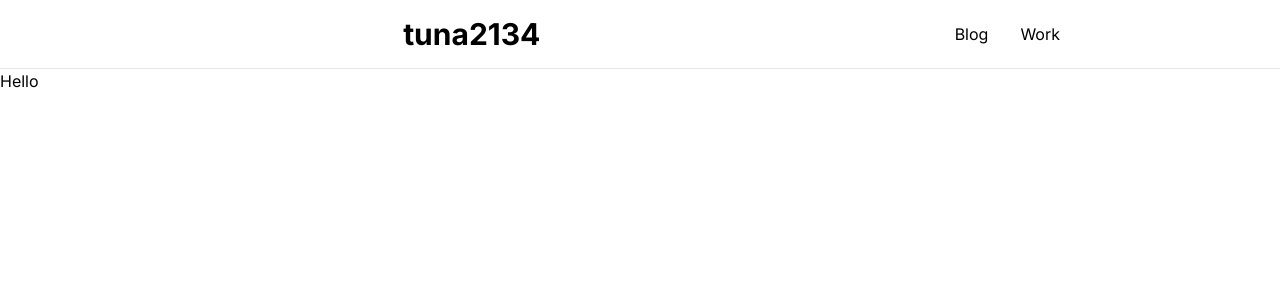
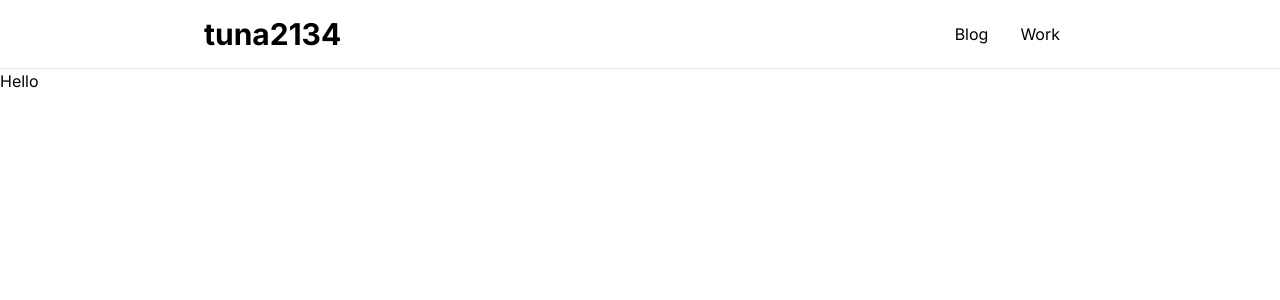
Before and after one commit to tuna2134-archive/website, a Next.js app: page / in a window 1280 px wide. Shown: the top 300 px of the page. Built offline with nearby package versions, Linux system fonts and the light colour scheme.

Commit message:
Update header.tsx

```diff
--- a/src/app/header.tsx
+++ b/src/app/header.tsx
@@ -15,7 +15,7 @@ export default function Header() {
   return (
     <header className="items-center relative flex border-b">
       <div className="px-3 sm:px-4.5 w-full flex max-w-4xl mx-auto py-4 items-center">
-        <div className="flex mx-0 sm:mx-auto">
+        <div className="flex mx-auto sm:mx-0">
           <Link href="/">
             <h1 className="text-3xl font-bold">tuna2134</h1>
           </Link>
```
